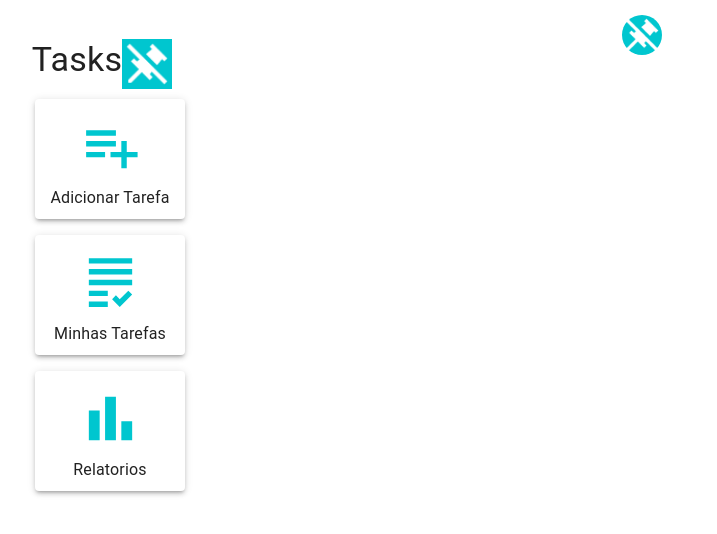
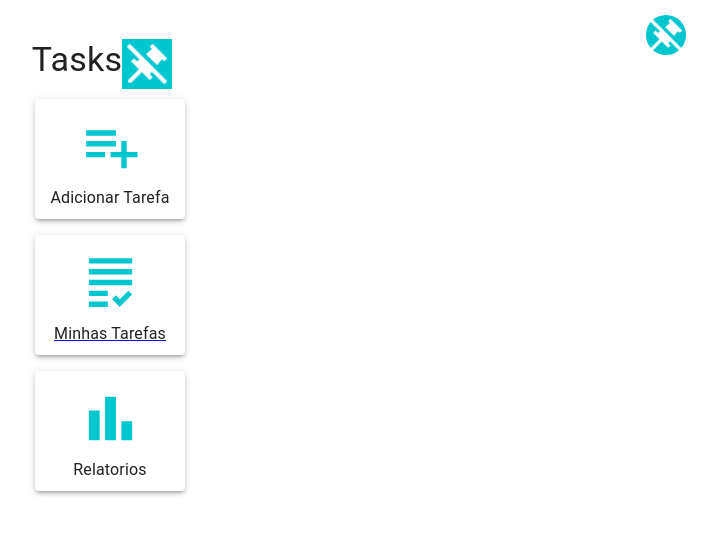
Before and after one commit to andrezitojava2017/tasks, a React (Create React App) app: page / in a window 1280 px wide. Shown: the top 534 px of the page, without its empty margins (530-1247 px from the left). Built offline with nearby package versions, Linux system fonts and the light colour scheme.

Commit message:
update route and styles

```diff
--- a/src/App.js
+++ b/src/App.js
@@ -1,17 +1,18 @@
 import React from "react";
 import Home from "./features/home/Home";
 import Login from "./features/login/login";
-import Cadastre from './features/cadastro/cadastro'
-import Tarefas from "./features/listaTarefas/tarefas"
+import Cadastre from "./features/cadastro/cadastro";
+import Tarefas from "./features/listaTarefas/tarefas";
 import { Routes, Route } from "react-router-dom";
 import { Box } from "@mui/material";
 import { Container, CssBaseline } from "@mui/material";
-
+import Styles from "./App.module.css";
+import { ClassNames } from "@emotion/react";
 function App() {
   return (
-    <Container>
+    <>
       <CssBaseline />
-      <Box >
+      <Box>
         <Routes>
           <Route path="/login" element={<Login />} />
           <Route path="/" element={<Home />} />
@@ -19,7 +20,7 @@ function App() {
           <Route path="/tarefas" element={<Tarefas />} />
         </Routes>
       </Box>
-    </Container>
+      </>
   );
 }
 
--- /dev/null
+++ b/src/App.module.css
@@ -0,0 +1,8 @@
+.section{
+    height: '250px';
+    width: '250px';
+    background-color: '##92ebda';
+}
+body{
+    background-color: '#92ebda';
+}
--- a/src/features/home/Home.js
+++ b/src/features/home/Home.js
@@ -5,11 +5,12 @@ import BarChartOutlinedIcon from "@mui/icons-material/BarChartOutlined";
 import Header from "../../components/header";
 import React from "react";
 import Tasks from "../../components/tasks";
+import { Link } from "react-router-dom";
 const Home = () => {
   return (
     <Container>
       <Header />
-      <Tasks/>
+      <Tasks />
       <Grid
         container
         spacing={2}
@@ -26,7 +27,7 @@ const Home = () => {
                 height: "120px",
                 padding: "15px",
                 textAlign: "center",
-                cursor: 'pointer'
+                cursor: "pointer",
               }}
             >
               <PlaylistAddOutlinedIcon
@@ -40,6 +41,7 @@ const Home = () => {
 
         <Grid item xs={4}>
           <Container>
+            <Link to="/tarefas">
               <Paper
                 elevation={3}
                 sx={{
@@ -47,7 +49,7 @@ const Home = () => {
                   height: "120px",
                   padding: "15px",
                   textAlign: "center",
-                cursor: 'pointer'
+                  cursor: "pointer",
                 }}
               >
                 <GradingOutlinedIcon
@@ -56,6 +58,7 @@ const Home = () => {
                 <br />
                 <span>Minhas Tarefas</span>
               </Paper>
+            </Link>
           </Container>
         </Grid>
 
@@ -68,7 +71,7 @@ const Home = () => {
                 height: "120px",
                 padding: "15px",
                 textAlign: "center",
-                cursor: 'pointer'
+                cursor: "pointer",
               }}
             >
               <BarChartOutlinedIcon
--- a/src/index.js
+++ b/src/index.js
@@ -8,7 +8,7 @@ const root = ReactDOM.createRoot(document.getElementById("root"));
 root.render(
   <React.StrictMode>
       <BrowserRouter>
-        <App />
+        <App/>
       </BrowserRouter>
   </React.StrictMode>
 );
--- a/src/index.module.css
+++ b/src/index.module.css
@@ -1,3 +1,3 @@
 body{
-    background-color: #00C6CF;
+    background-color: '#92ebda';
 }
```
Lines whose indentation alone changed are shown as unchanged.
